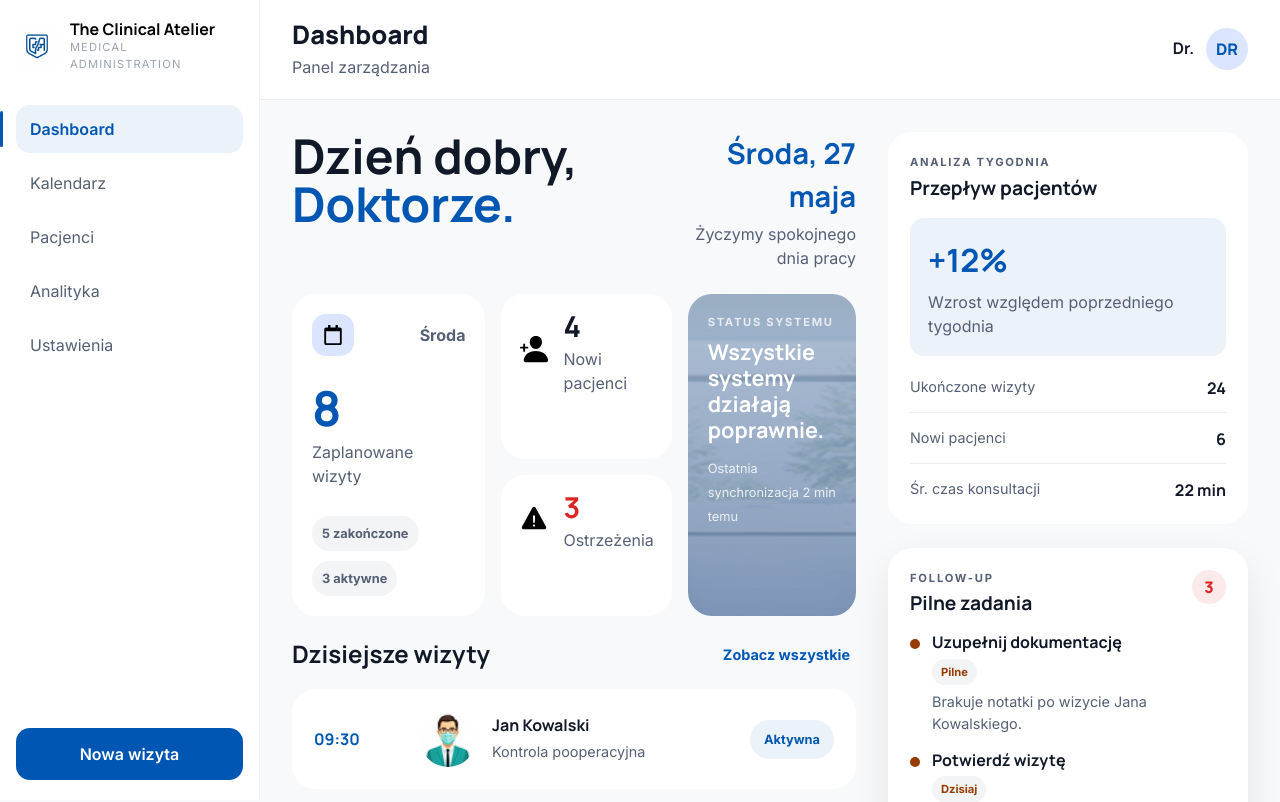
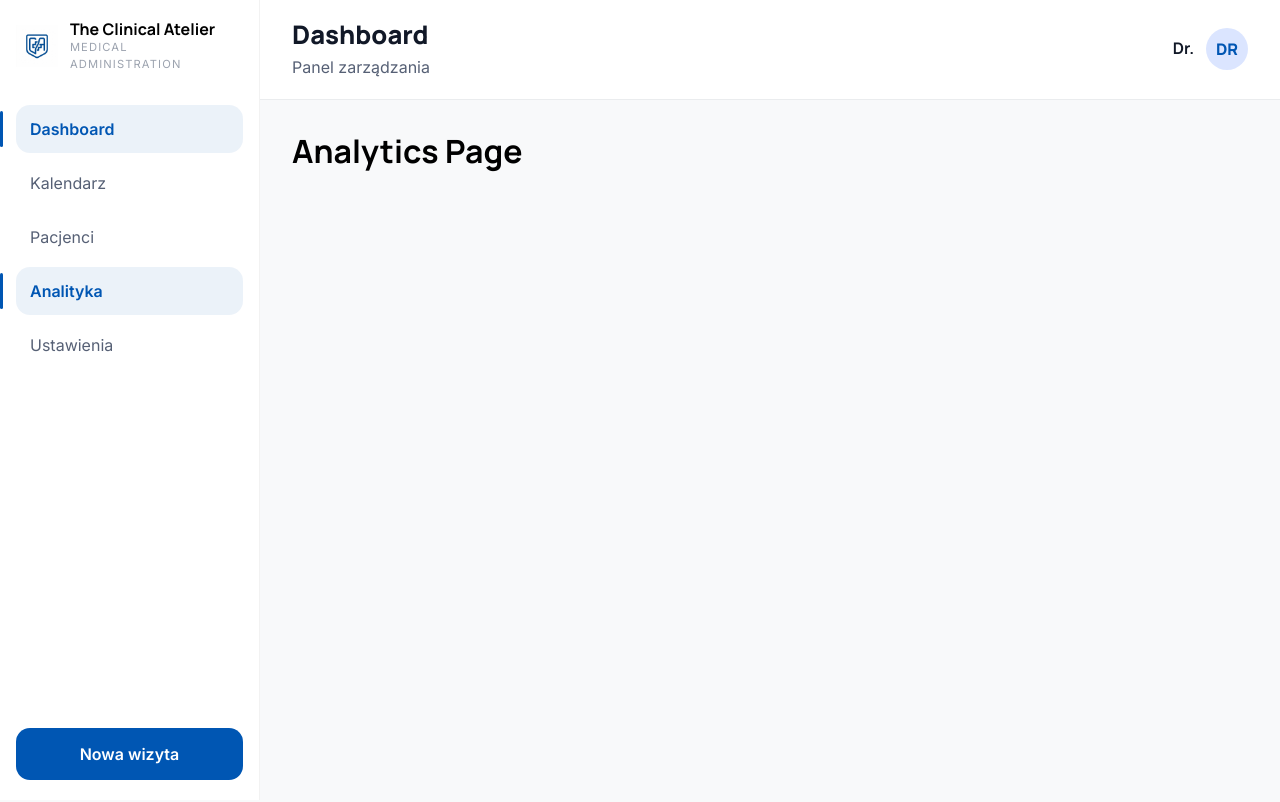
Before and after one commit to kacpi95/clinic-management-system, a React (Vite) app in the folder frontend/: page /dashboard/analytics in a window 1280 px wide. Before the commit this address led to /dashboard. Shown: the top 802 px of the page. Built offline with nearby package versions, Linux system fonts and the light colour scheme; sample sign-in values are in the browser's storage.

Commit message:
feat: add Analytics page structure

```diff
--- a/frontend/src/App.tsx
+++ b/frontend/src/App.tsx
@@ -10,6 +10,7 @@ import PublicRoute from './routes/PublicRoute';
 import Dashboard from './pages/Dashboard/Dashboard';
 import Patients from './pages/Patients/Patients';
 import Calendar from './pages/Calendar/Calendar';
+import Analytics from './pages/Analytics/Analytics';
 
 function App() {
   return (
@@ -28,6 +29,7 @@ function App() {
             <Route index element={<Dashboard />} />
             <Route path='patients' element={<Patients />} />
             <Route path='calendar' element={<Calendar />} />
+            <Route path='analytics' element={<Analytics />} />
           </Route>
         </Route>
 
--- a/frontend/src/components/Sidebar/Sidebar.tsx
+++ b/frontend/src/components/Sidebar/Sidebar.tsx
@@ -7,7 +7,7 @@ const navItems = [
   { path: '/dashboard', label: 'Dashboard' },
   { path: '/dashboard/calendar', label: 'Kalendarz' },
   { path: '/dashboard/patients', label: 'Pacjenci' },
-  { path: '/analytics', label: 'Analityka' },
+  { path: '/dashboard/analytics', label: 'Analityka' },
   { path: '/settings', label: 'Ustawienia' },
 ];
 
--- /dev/null
+++ b/frontend/src/pages/Analytics/Analytics.tsx
@@ -0,0 +1,16 @@
+import styles from './Analytics.module.scss';
+
+export default function Analytics() {
+  return (
+    <div className={styles.wrapper}>
+      <h1>Analytics Page</h1>
+      {/* AnalyticsHeader */}
+      {/* AnalyticsStats  */}
+      <div className={styles.grid}>
+        {/* VisitsChart  */}
+        {/* AppointmentStatusCard */}
+      </div>
+      {/* VisitTypesTable  */}
+    </div>
+  );
+}
```
Also changed, not shown: frontend/src/pages/Analytics/Analytics.module.scss (added).
